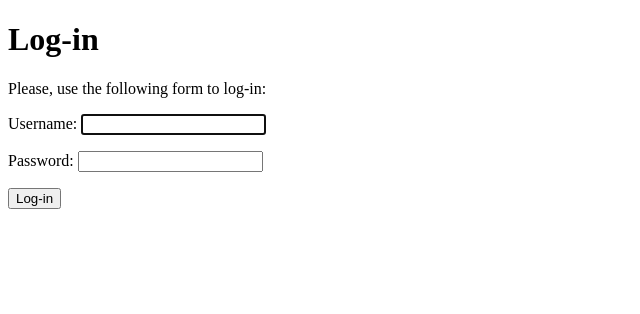
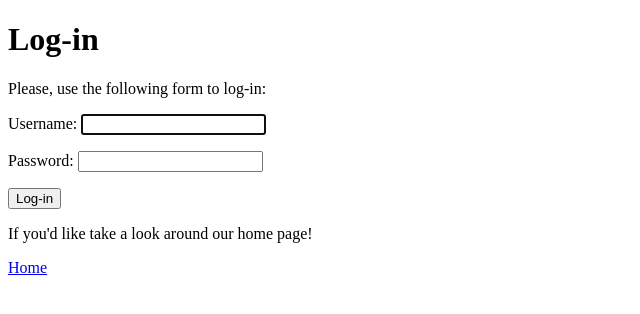
Before and after one commit to cjuanito797/groupProject, a Django app: page /login/ in a window 1280 px wide. Shown: the top 314 px of the page, without its empty margins (0-640 px from the left). Run offline with Django 3.2, Linux system fonts and the light colour scheme.

Commit message:
Update login.html

```diff
--- a/chinesseRestaurant/templates/Registration/login.html
+++ b/chinesseRestaurant/templates/Registration/login.html
@@ -22,6 +22,10 @@
       <input type="hidden" name="next" value="{{ next }}" />
       <p><input type="submit" value="Log-in"></p>
     </form>
+
+      <p>If you'd like take a look around our home page!</p>
+          <a href="{% url 'chinesseRestaurant:home' %}">Home</a>
+
   </div>
 </body>
 </html>
```
